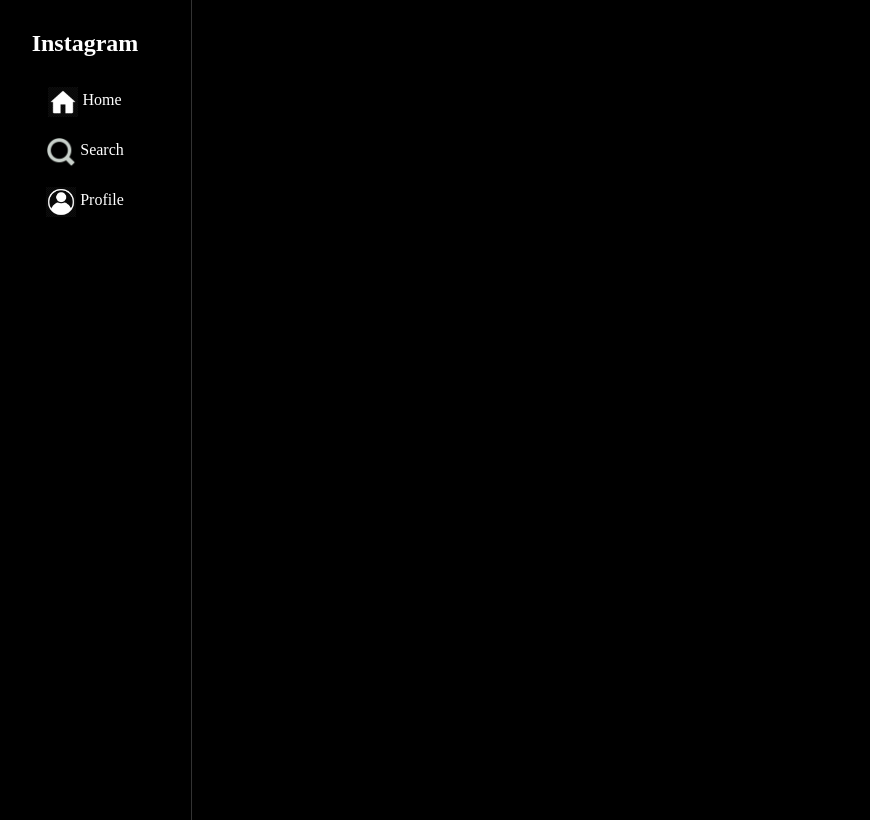
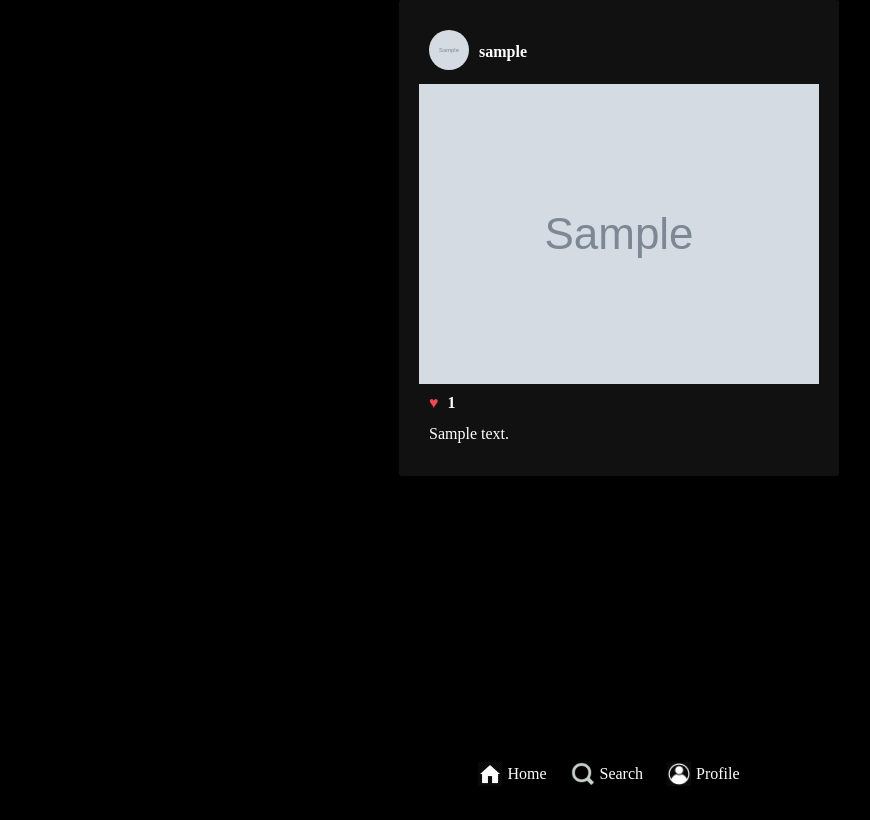
Before and after one commit to nicodiezz/fakeinstagram, a Django app: page / in a window 1280 px wide. Shown: the whole page, without its empty margins (21-891 px from the left). After the commit the page ends 786 px from the top, so only its background shows below. Run offline with Django 5.2, Linux system fonts and the light colour scheme; tables that the repository leaves empty hold one stand-in row (values such as "Sample post"); grey boxes marked "Sample" are stand-in pictures; parts of the project's set-up code (start-up, migrations or seed data) failed here and were passed over.

Commit message:
create home page

```diff
--- a/fakeinstagram/fakeinstagram/settings.py
+++ b/fakeinstagram/fakeinstagram/settings.py
@@ -129,6 +129,5 @@ DEFAULT_AUTO_FIELD = 'django.db.models.BigAutoField'
 
 
 #Media files
-
 MEDIA_URL = "/media/"
 MEDIA_ROOT = os.path.join(BASE_DIR,"media")
--- a/fakeinstagram/fakeinstagram/urls.py
+++ b/fakeinstagram/fakeinstagram/urls.py
@@ -27,3 +27,8 @@ for app in LOCAL_APPS:
         path(f'{app}/',include(f'{app}.urls'))
     except ModuleNotFoundError:
         pass
+
+from .settings import DEBUG,MEDIA_URL,MEDIA_ROOT
+from django.conf.urls.static import static
+if DEBUG:
+    urlpatterns += static(MEDIA_URL, document_root=MEDIA_ROOT)
--- a/fakeinstagram/home/static/css/style.css
+++ b/fakeinstagram/home/static/css/style.css
@@ -1,54 +1,112 @@
+:root{
+    color: #ffffff;
+}
 /* Estilo para el body */
 body {
+    height: 100vh;
     margin: 0; /* Elimina los márgenes predeterminados del body */
     background-color: #000000; /* Fondo negro */
 }
 
-/* Estilo para el header */
-/* Estilo para el header */
+/* CSS */
 header {
+    position: fixed;
+    bottom: 0;
     text-align: center;
-    background-color: #000000; /* Fondo negro */
-    border-right: 1px solid #333333; /* Borde inferior del header de color gris oscuro */
-    padding: 10px; /* Espaciado interno del header */
-    width: 15%; /* Ancho del header al 100% */
-    height: 100%;
-    position: absolute;
-    top: 0; /* Posición en la parte superior de la página */
-    left: 0; /* Posición en el lateral izquierdo de la página */
-    z-index: 1000; /* Capa superior para asegurar que el header esté por encima del contenido */
+    background-color: #000; /* Fondo negro */
+    padding: 10px 0;
+    width: 100vw;
 }
 
-header h1{
-    color: #ffffff;
+nav ul {
+    list-style: none;
+    margin: 0;
+    padding: 0;
+}
 
+nav ul li {
+    display: inline-block;
+    margin-right: 20px;
 }
-/* Estilo para la lista de navegación */
-nav ul {
+
+nav ul li a {
+    color: #fff;
+    text-decoration: none;
+    display: flex;
+    align-items: center;
+}
+
+nav ul li a img {
+    width: 24px;
+    height: 24px;
+    margin-right: 5px;
+    filter: invert(100%);
+}
+
+
+
+
+/* CONTENT */
+.content{
     display: flex;
     flex-direction: column;
-    list-style: none; /* Elimina las viñetas de la lista */
-    margin: 0; /* Elimina los márgenes predeterminados */
-    padding: 0; /* Elimina el relleno predeterminado */
+    align-items: center;
 }
 
-/* Estilo para cada elemento de la lista de navegación */
-nav ul li {
-    display: inline-block; /* Mostrar los elementos en línea */
-    margin: 10px; /* Margen derecho entre elementos */
+
+/* POST*/
+.post{
+    padding: 20px;
 }
 
-/* Estilo para los enlaces en la lista de navegación */
-nav ul li a {
-    text-decoration: none; /* Elimina el subrayado de los enlaces */
-    color: #ffffff; /* Cambia el color del texto a blanco */
-    object-fit: scale-down;
+/*__user*/
+/* CSS */
+.post {
+    margin-bottom: 20px;
+    background-color: #111;
+    border-radius: 3px;
+    box-shadow: 0 1px 2px rgba(0,0,0,0.1);
 }
 
-/* Estilo para los iconos */
-nav ul li img {
-    width: 30px; /* Ancho de los iconos */
-    height: 30px; /* Altura de los iconos */
-    vertical-align: middle; /* Alinear verticalmente los iconos */
-    filter: invert(1); /* Invierte los colores de la imagen para que los iconos sean blancos */
+.post-header {
+    padding: 10px;
+    display: flex;
+    align-items: center;
 }
+
+.profile-img img {
+    width: 40px;
+    height: 40px;
+    border-radius: 50%;
+}
+
+.username {
+    margin-left: 10px;
+    font-weight: bold;
+}
+
+.post-image img {
+    width: 100%;
+    display: block;
+}
+
+.post-content {
+    padding: 10px;
+}
+
+.likes {
+    margin-bottom: 10px;
+}
+
+.heart-icon {
+    color: #ed4956; /* Color del corazón de Instagram */
+}
+
+.likes-count {
+    margin-left: 5px;
+    font-weight: bold;
+}
+
+.description {
+    line-height: 1.5;
+}
--- a/fakeinstagram/home/templates/home.html
+++ b/fakeinstagram/home/templates/home.html
@@ -1,4 +1,33 @@
 {% extends "layout.html" %}
 {% load static %}
 
-hola madafakerrr
+{% block content %}
+{% for post in posts  %}
+
+<!-- HTML -->
+<div class="post">
+    <div class="post-header">
+        <div class="profile-img">
+            <img src="{{ post.user.profile_image.url }}" alt="{{ post.user.username }}">
+        </div>
+        <div class="username">
+            {{ post.user.username }}
+        </div>
+    </div>
+    <div class="post-image">
+        <img src="{{ post.image.url }}" alt="">
+    </div>
+    <div class="post-content">
+        <div class="likes">
+            <span class="heart-icon">&#x2665;</span>
+            <span class="likes-count">{{ post.likes }}</span>
+        </div>
+        <div class="description">
+            {{ post.description }}
+        </div>
+    </div>
+</div>
+
+{% endfor %}
+
+{% endblock content %}
--- a/fakeinstagram/home/templates/layout.html
+++ b/fakeinstagram/home/templates/layout.html
@@ -5,25 +5,37 @@
     <meta charset="UTF-8">
     <meta name="viewport" content="width=device-width, initial-scale=1.0">
     <title>{% block title%}Fake Instagram{% endblock title%}</title>
-    <link rel="stylesheet" href="{% static "css/style.css" %}">
+    <link rel="stylesheet" href="{% static 'css/style.css' %}">
 </head>
 <body>
+    <div class="content">{% block content %}{% endblock content %}</div>
+
+    <!-- HTML -->
 <header>
     <nav>
-            <h1>Instagram</h1>
         <ul>
             <li>
-                    <a href="{% url 'home' %}"><img src="{% static 'images\home_icon.png' %}"> Home</a>
+                <a href="{% url 'home' %}">
+                    <img src="{% static 'images/home_icon.png' %}" alt="Home">
+                    Home
+                </a>
             </li>
             <li>
-                    <a href="#"><img src="{% static 'images/search_icon.webp' %}"> Search</a>
+                <a href="#">
+                    <img src="{% static 'images/search_icon.webp' %}" alt="Search">
+                    Search
+                </a>
             </li>
             <li>
-                    <a href="#"><img src="{% static 'images/profile_icon.webp' %}" alt=""> Profile</a>
+                <a href="#">
+                    <img src="{% static 'images/profile_icon.webp' %}" alt="Profile">
+                    Profile
+                </a>
             </li>
         </ul>
     </nav>
 </header>
-    {% block content %}{% endblock content %}
+
+
 </body>
 </html>
--- a/fakeinstagram/home/views.py
+++ b/fakeinstagram/home/views.py
@@ -5,3 +5,4 @@ from posts.models import Post
 class PostListView(ListView):
     model = Post
     template_name = "home.html"
+    context_object_name = "posts"
--- a/fakeinstagram/users/models.py
+++ b/fakeinstagram/users/models.py
@@ -4,7 +4,7 @@ from django.urls import reverse
 from django.db import models
 # Create your models here.
 class CustomUser(AbstractUser):
-    profile_image = models.ImageField(_("profile image"), upload_to="proflie_images", default=None,null=True,blank=True)
+    profile_image = models.ImageField(_("profile image"), upload_to="profile_images", default=None,null=True,blank=True)
     biography = models.CharField(_("boigraphy"), max_length=100, default=None,null=True,blank=True)
     website = models.URLField(_("website"), max_length=200, default=None,null=True,blank=True)
 
```
Lines whose indentation alone changed are shown as unchanged.
